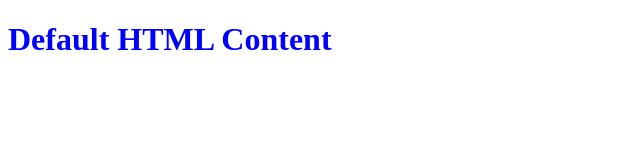
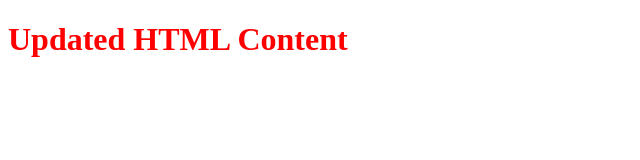
Before and after one commit to joliver521/git-colab, a plain HTML site: page index.html in a window 1280 px wide. Shown: the whole page, without its empty margins (0-640 px from the left). Drawn offline with Linux system fonts and the light colour scheme.

Commit message:
updated html

```diff
--- a/assets/css/style.css
+++ b/assets/css/style.css
@@ -1,5 +1,5 @@
 h1 {
-    color: blue;
+    color: red;
 }
 
 .centered-text {
--- a/index.html
+++ b/index.html
@@ -7,7 +7,7 @@
   </head>
 
   <body>
-    <h1>Default HTML Content</h1>
+    <h1>Updated HTML Content</h1>
 
     <script type="text/javascript" src="assets/js/script.js"></script>
   </body>
```
Also changed, not shown: 1 other file.
